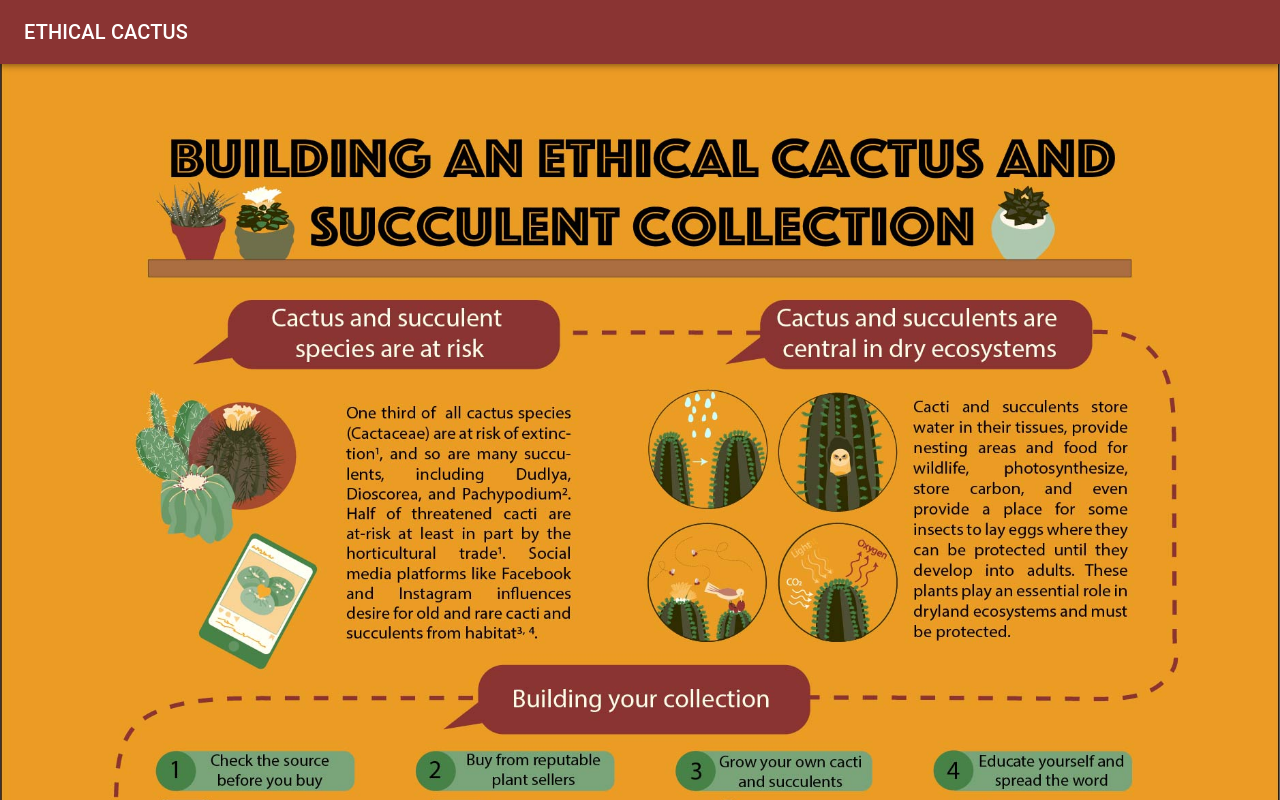
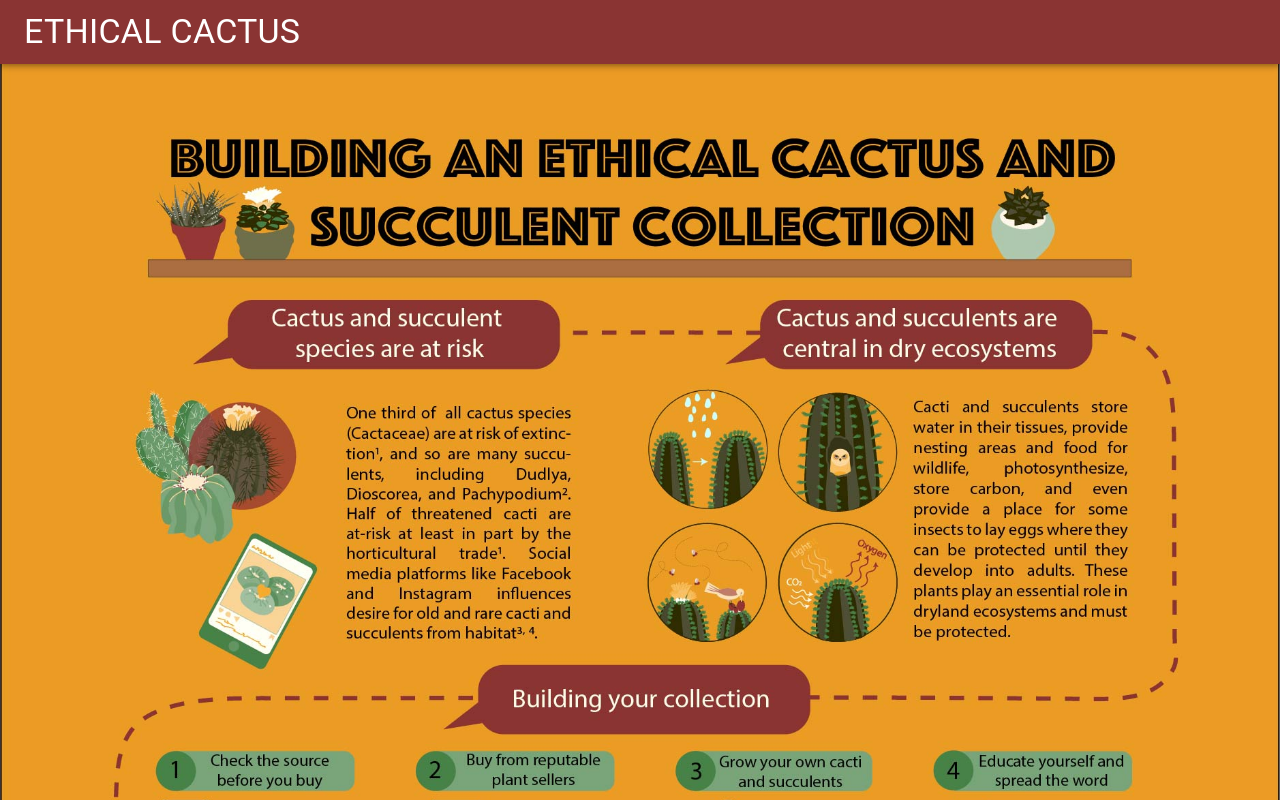
Before and after one commit to alexgfotos/ethicalcactus, a React (Create React App) app: page / in a window 1280 px wide. Shown: the top 800 px of the page. Built offline with nearby package versions, Linux system fonts and the light colour scheme.

Commit message:
small nav changce

```diff
--- a/src/components/Nav.js
+++ b/src/components/Nav.js
@@ -25,9 +25,10 @@ export default function ButtonAppBar() {
       >
         <Toolbar style={{
           backgroundColor: "#8a3433",
+          textAlign: "center"
 
         }}>
-          <Typography variant="h6" noWrap align= "center">
+          <Typography variant="h4" noWrap align= "center">
             ETHICAL CACTUS
           </Typography>
         </Toolbar>
```
